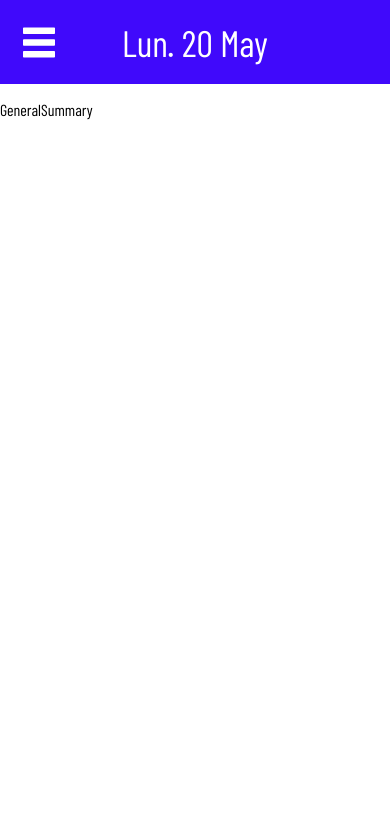
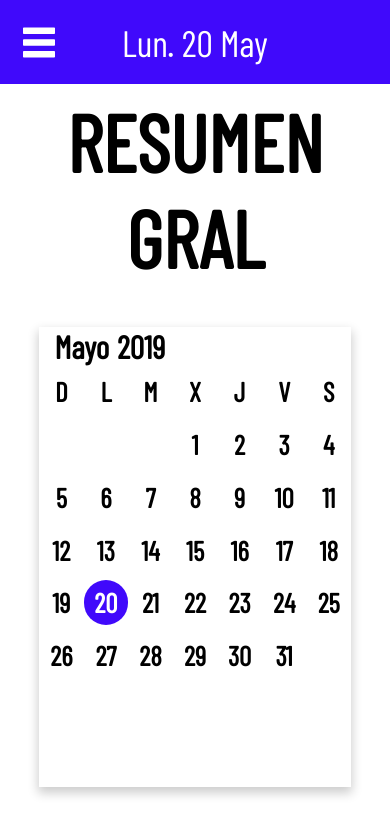
Before and after one commit to MartinMelo97/AppPrestamos, a React (Create React App) app: page /general/resumen in a window 390 px wide. Shown: the top 836 px of the page. Built offline with nearby package versions, Linux system fonts and the light colour scheme.

Commit message:
general summary its ready widthout responsive

```diff
--- a/src/components/general/summary/GeneralSummary.jsx
+++ b/src/components/general/summary/GeneralSummary.jsx
@@ -5,14 +5,77 @@ class GeneralSummary extends Component {
     constructor(props){
         super(props)
         this.state = {
+            day : 1,
+            month : "Enero",
+            year : "2000",
+            days : [],
+            startDay : 0,
+            contX: 2,
+            weeksDays : [
+                "D","L","M","X","J","V","S"
+            ]
+        }
+    }
 
+    componentDidMount = () =>{
+        let { day, month, year, days, startDay } = this.state
+        let months = ["Enero", "Febrero", "Marzo", "Abril", "Mayo", "Junio", "Julio", "Agosto", "Septiembre", "Octubre", "Noviembre", "Diciembre"]
+        let date = new Date()
+
+        startDay = new Date(date.getFullYear(), date.getMonth(), 1).getDay() + 1
+        for(let i = 1; i <= new Date(date.getFullYear(), date.getMonth()+1, 0).getDate(); i++){
+            days.push(`${i}`)
+        }
+        day = date.getDate()
+        year = date.getFullYear()
+        month = months[date.getMonth()]
+
+        this.setState({ day, month, year, days, startDay })
+    }
+
+    maping = () =>{
+        let { startDay, contX, days } = this.state
+
+        let container = document.getElementById('calendar-body')
+        let text
+        let child
+
+        for(let i = 0; i < days.length; i++){
+            text = document.createTextNode(days[i])
+            child = document.createElement('span')
+            child.appendChild(text)
+            child.style.gridColumn=startDay
+            child.style.gridRow=contX
+            if( days[i] == this.state.day)
+                child.className="this-is"
+            container.appendChild(child)
+
+            startDay++
+            contX = startDay === 8 ? contX + 1 : contX
+            startDay = startDay === 8 ?  1 : startDay
         }
     }
 
     render(){
         return(
-            <div>
-                <p>GeneralSummary</p>
+            <div className="summary-div-container">
+                <p className="summary-title">Resumen Gral</p>
+
+                <div className="calendar">
+                    <div id="calendar-header">
+                        <span className="month">{ this.state.month }</span>
+                        <span className="month">{ this.state.year }</span>
+                    </div>
+                    <div id="calendar-body">
+                        {this.state.weeksDays.map((day, i)=>(
+                            <span style = {{
+                                gridColumn : `${i+1}`,
+                                gridRow : 1
+                            }}>{ day }</span>
+                        ))}
+                        {this.maping()}
+                    </div>
+                </div>
             </div>
         )
     }
--- a/src/components/general/summary/general_summary.scss
+++ b/src/components/general/summary/general_summary.scss
@@ -0,0 +1,63 @@
+@import '../../../variables.scss';
+
+.summary-div-container{
+
+    display: flex;
+    flex-direction: column;
+    justify-content: start;
+    align-items: center;
+    width: 100vw;
+
+    .summary-title{
+        text-transform: uppercase;
+        font-weight: 900;
+        font-size: 5em;
+        margin-top: 1vh;
+        margin-bottom: 5vh;
+        width: 80vw;
+        text-align: center;
+    }
+
+    .calendar{
+
+        width: 80vw;
+        box-shadow: 0px 5px 10px 1px #0003;
+
+        #calendar-header{
+            width: 80vw;
+            padding-left: 3vw;
+            span{
+                font-size: 2em;
+                font-weight: 900;
+                margin: 0 1vw;
+            }
+        }
+
+        #calendar-body{
+            display: grid;
+            grid-template-columns: repeat(7, calc(100% / 7));
+            grid-template-rows: repeat(8, calc(100% / 8));
+            width: 80vw;
+            min-height: 50vh;
+            align-items: center;
+            justify-items: center;
+
+            span{
+                width: calc(80vw / 7);
+                height: calc(80vw / 7);
+                display: flex;
+                justify-content: center;
+                align-items: center;
+                text-align: center;
+                font-size: 1.7em;
+                font-weight: 900;
+            }
+
+            .this-is{
+                background-color: $principal;
+                border-radius: 50%;
+                color: $white;
+            }
+        }
+    }
+}
```
